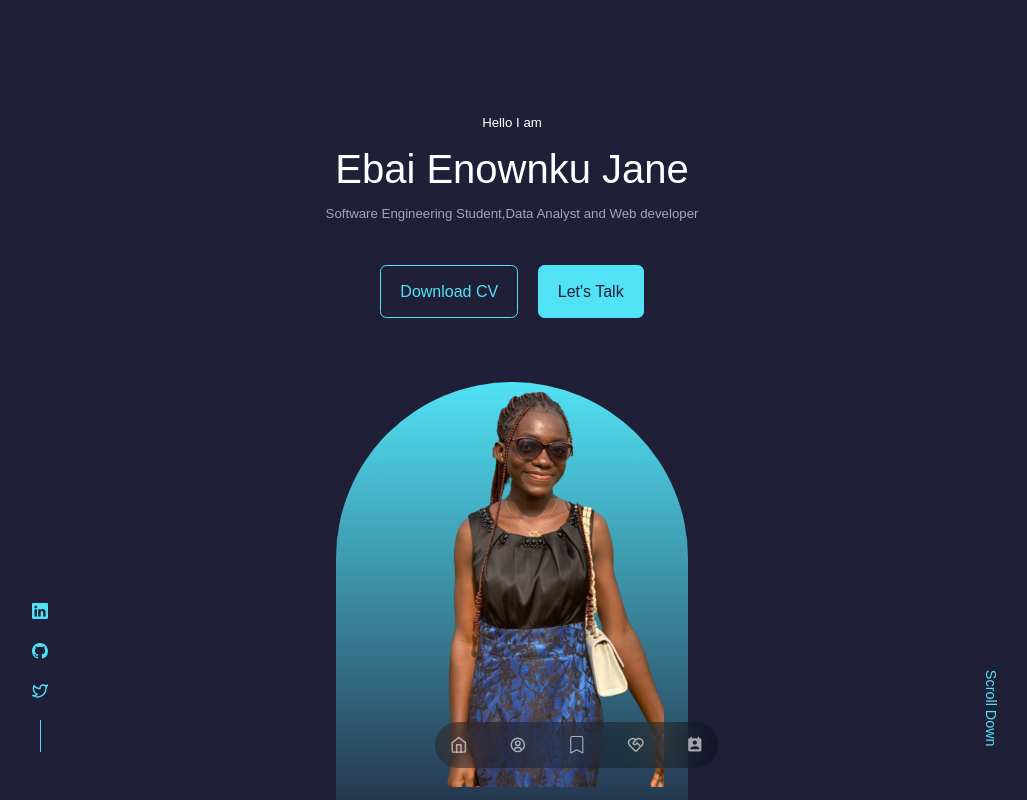
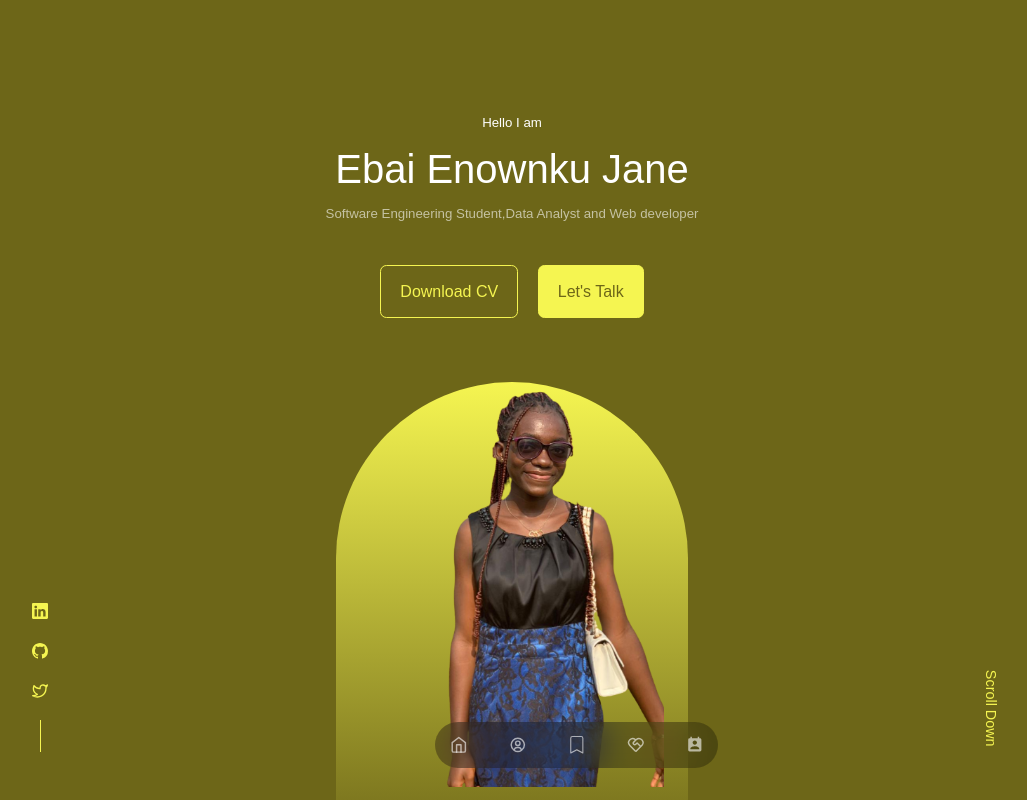
Before and after one commit to E-jane15/Jane-portfolio, a React (Create React App) app: page / in a window 1280 px wide. Shown: the top 800 px of the page, without its empty margins (128-1155 px from the left). Built offline with nearby package versions, Linux system fonts and the light colour scheme.

Commit message:
Update index.css

```diff
--- a/src/index.css
+++ b/src/index.css
@@ -11,10 +11,10 @@
  }
 
  :root {
-   --color-bg: #1f1f38;
-   --color-bg-variant: #a28089;
-   --color-primary: #51e2f5;
-   --color-primary-variant: rgba(77, 181, 255, 0.4);
+   --color-bg: hsl(55, 64%, 26%);
+   --color-bg-variant: #b4af7a;
+   --color-primary: #f5f551;
+   --color-primary-variant: rgba(250, 253, 74, 0.4);
    --color-white: #fff;
    --color-light: rgba(255, 255, 255, 0.6);
 
```
